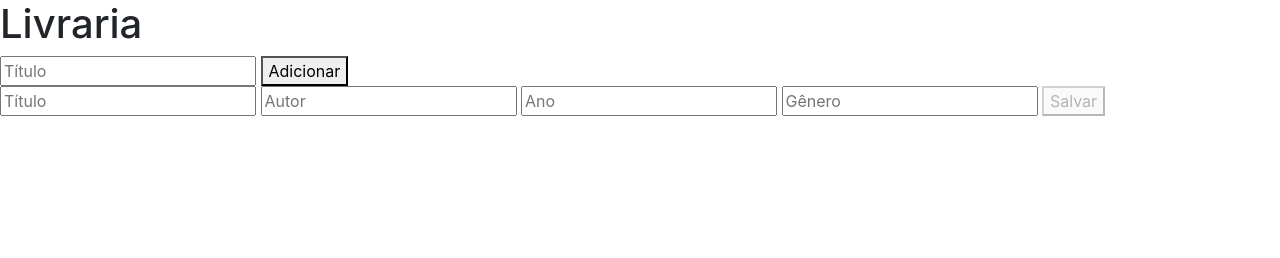
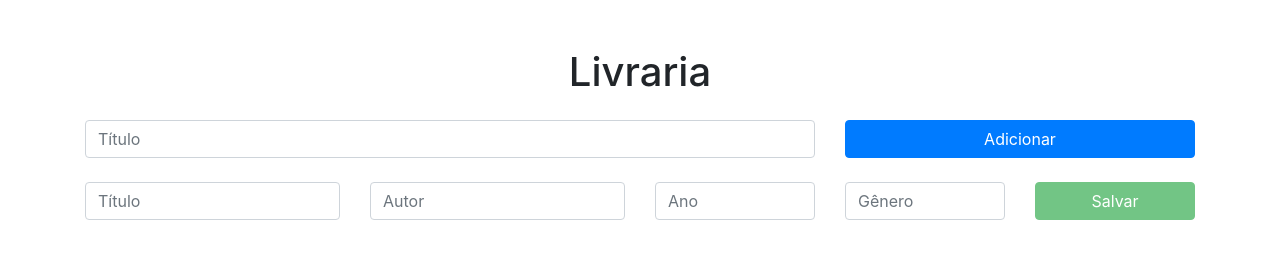
Before and after one commit to mdornell/Trabalho, a plain HTML site: page front-end/index.html in a window 1280 px wide. Drawn offline with nearby package versions, Linux system fonts and the light colour scheme; no server answers.

Commit message:
style: atualização do estilo do formulario

```diff
--- a/front-end/index.html
+++ b/front-end/index.html
@@ -1,5 +1,6 @@
 <!DOCTYPE html>
 <html lang="pt-br">
+
 <head>
     <meta charset="UTF-8">
     <meta name="viewport" content="width=device-width, initial-scale=1.0">
@@ -12,32 +13,67 @@
     <script src="./controllers/book_controller.js"></script>
 
 </head>
+
 <body ng-app="LivrariaApp">
+    <div class="container mt-5" ng-controller="LivrariaController as livraria">
+        <h1 class="text-center mb-4">Livraria</h1>
 
-    <div ng-controller="LivrariaController as livraria">
-        <h1>Livraria</h1>
-
-        <form ng-submit="livraria.addBook()">
-            <input type="text" ng-model="livraria.pesq" placeholder="Título" required>
-            <button type="submit">{{'Adicionar'}}</button>
+        <!-- Formulário para adicionar livros -->
+        <form class="mb-4" ng-submit="livraria.addBook()">
+            <div class="row g-2">
+                <div class="col-md-8">
+                    <input type="text" class="form-control" ng-model="livraria.pesq" placeholder="Título" required>
+                </div>
+                <div class="col-md-4">
+                    <button type="submit" class="btn btn-primary w-100">Adicionar</button>
+                </div>
+            </div>
         </form>
 
-        <form ng-submit="livraria.saveEdit()">
-            <input type="text" ng-model="livraria.newBook.title" placeholder="Título" required>
-            <input type="text" ng-model="livraria.newBook.author" placeholder="Autor" required>
-            <input type="number" ng-model="livraria.newBook.year" placeholder="Ano">
-            <input type="text" ng-model="livraria.newBook.genre" placeholder="Gênero">
-            <button type="submit" ng-disabled="livraria.editingIndex === null">{{'Salvar'}}</button>
+        <!-- Formulário para editar livros -->
+        <form class="mb-4" ng-submit="livraria.saveEdit()">
+            <div class="row g-2">
+                <div class="col-md-3">
+                    <input type="text" class="form-control" ng-model="livraria.newBook.title" placeholder="Título"
+                        required>
+                </div>
+                <div class="col-md-3">
+                    <input type="text" class="form-control" ng-model="livraria.newBook.author" placeholder="Autor"
+                        required>
+                </div>
+                <div class="col-md-2">
+                    <input type="number" class="form-control" ng-model="livraria.newBook.year" placeholder="Ano">
+                </div>
+                <div class="col-md-2">
+                    <input type="text" class="form-control" ng-model="livraria.newBook.genre" placeholder="Gênero">
+                </div>
+                <div class="col-md-2">
+                    <button type="submit" class="btn btn-success w-100" ng-disabled="livraria.editingIndex === null">
+                        Salvar
+                    </button>
+                </div>
+            </div>
         </form>
 
-        <ul>
-            <li ng-repeat="book in livraria.books">
-                <strong>{{book.title}}</strong> por {{book.author}} ({{book.year}}) - {{book.genre}}
-                <button ng-click="livraria.editBook($index)">Editar</button>
-                <button ng-click="livraria.removeBook(book._id, $index)">Excluir</button>
+        <!-- Lista de livros -->
+        <ul class="list-group">
+            <li class="list-group-item d-flex justify-content-between align-items-center"
+                ng-repeat="book in livraria.books">
+                <span>
+                    <strong>{{book.title}}</strong> por {{book.author}}
+                    ({{book.year}}) - {{book.genre}}
+                </span>
+                <span>
+                    <button class="btn btn-warning btn-sm me-2" ng-click="livraria.editBook($index)">
+                        Editar
+                    </button>
+                    <button class="btn btn-danger btn-sm" ng-click="livraria.removeBook(book._id, $index)">
+                        Excluir
+                    </button>
+                </span>
             </li>
         </ul>
     </div>
+</body>
 
-</body>
 </html>
```
